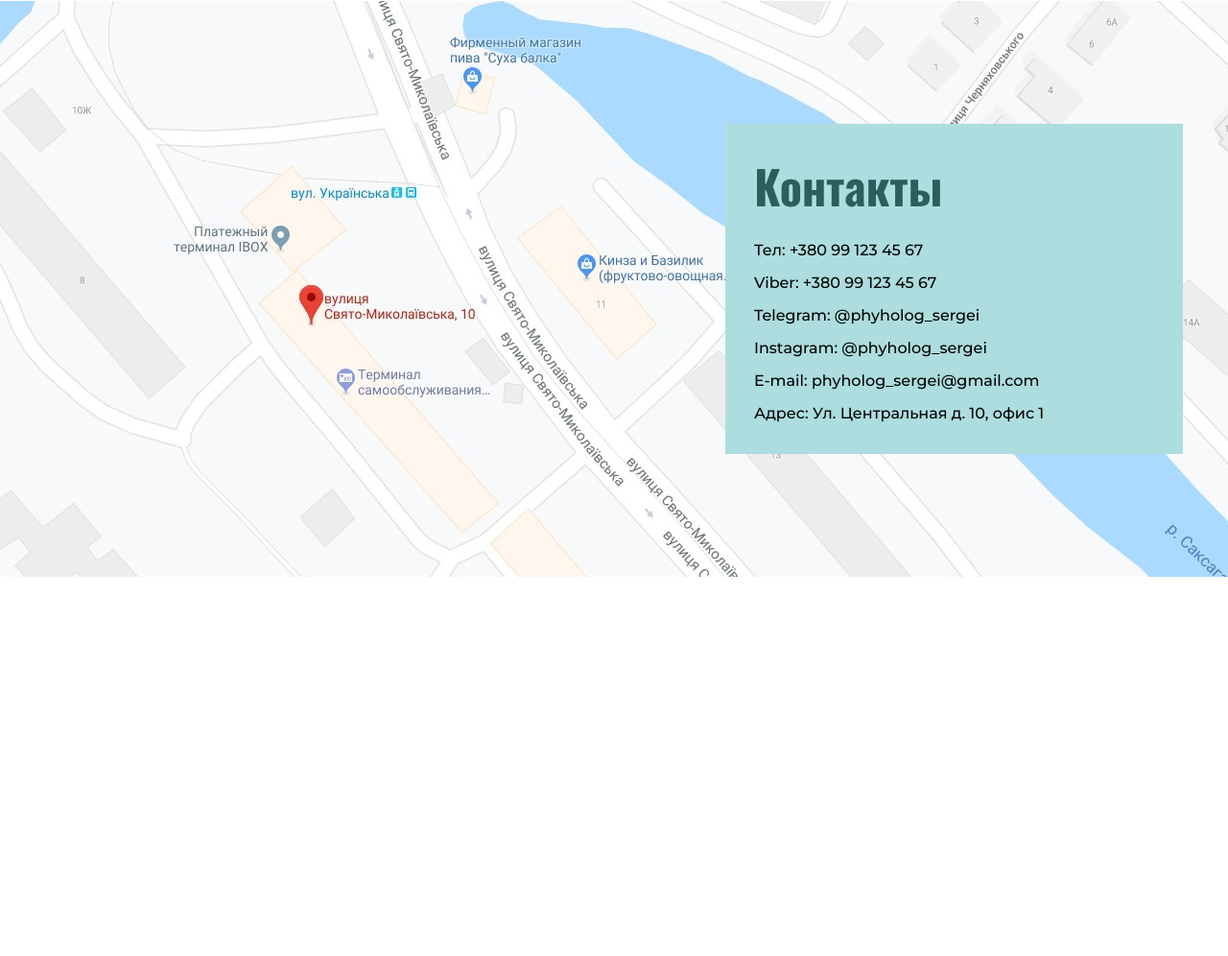
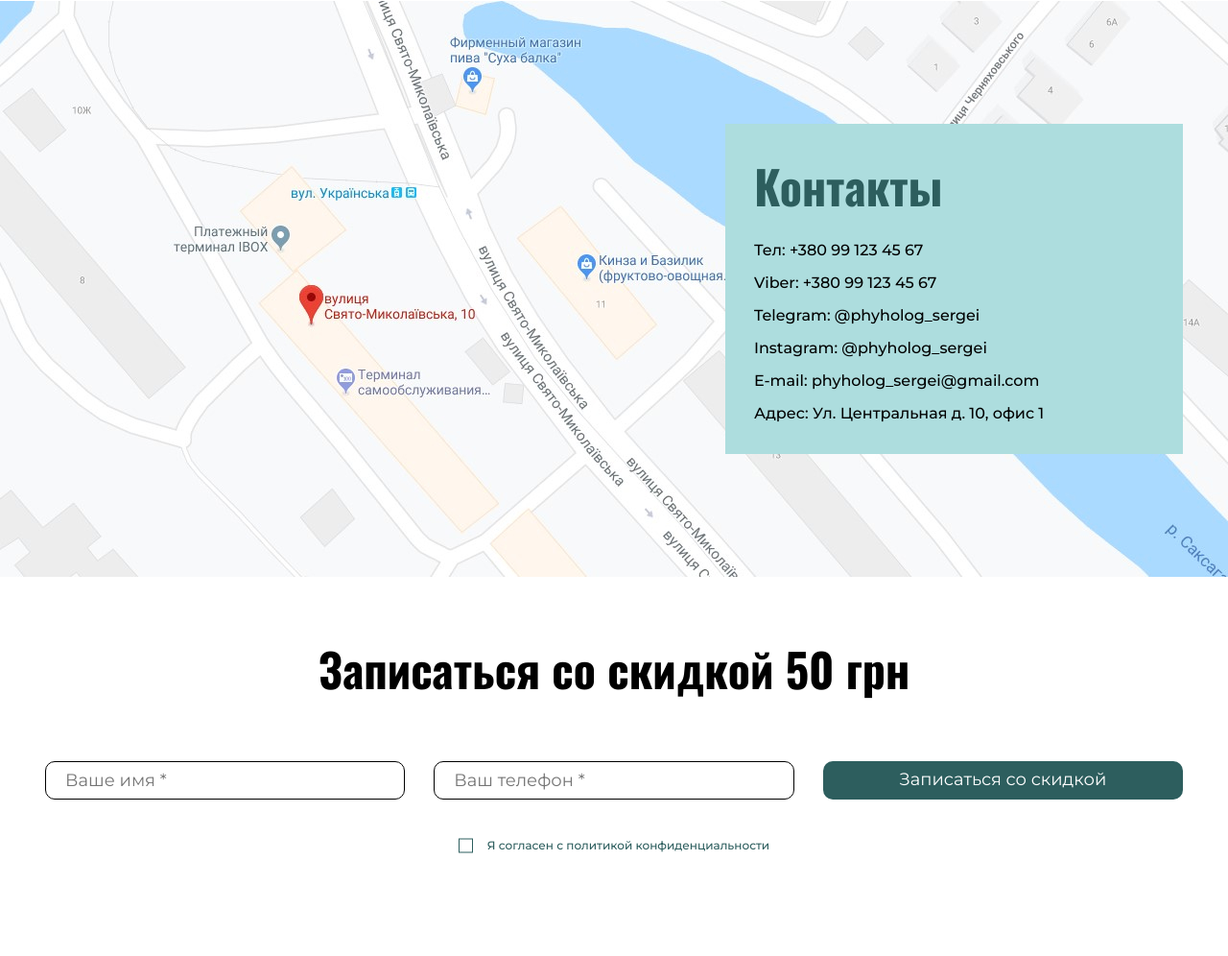
Before and after one commit to denystarasiuk/marin-site, a plain HTML site: page index.html in a window 1280 px wide. Shown: the part 4113-5109 px from the top of the page at 96% size. Before the commit the page ends 4714 px from the top, so only its background shows below. Drawn offline with Linux system fonts and the light colour scheme.

Commit message:
added discount form

```diff
--- a/index.html
+++ b/index.html
@@ -301,11 +301,23 @@
                 </div>
             </div>
         </section>
+
+        <form action="#" method="post" enctype="multipart/form-data" class="discount center">
+            <h2 class="discount__title">
+                Записаться со скидкой 50 грн
+            </h2>
+            <div class="discount__grid">
+                <input type="text" placeholder="Ваше имя *" class="discount__grid-name" required>
+                <input type="tel" placeholder="Ваш телефон *" class="discount__grid-tel" required>
+                <button type="submit" class="btn">Записаться со скидкой</button>
+            </div>
+            <label class="discount__checkbox">
+                <input type="checkbox" name="checkbox" value="test checkbox" class="visually-hidden">
+                <span class="discount__checkbox-label">
+                    Я согласен с политикой конфиденциальности
+                </span>
+            </label>
+        </form>
     </main>
-
-
-
-
-
 </body>
 </html>
--- /dev/null
+++ b/sass/_discount.scss
@@ -0,0 +1,83 @@
+.discount {
+    padding-top: 60px;
+    padding-bottom: 60px;
+
+    &__title {
+        color: #000;
+        font-size: 48px;
+        font-weight: 700x;
+        line-height: 1.5;
+        margin: 0;
+        text-align: center;
+    }
+
+    &__grid {
+        padding-top: 60px;
+        padding-bottom: 33px;
+        display: grid;
+        grid-template-columns: repeat(3, 1fr);
+        grid-column-gap: 30px;
+
+        input {
+            border: 1px solid #000;
+            border-radius: 10px;
+            display: block;
+        }
+    }
+
+    &__grid-name,
+    &__grid-tel {
+        border: none;
+        background: none;
+        padding: 8px 20px;
+        width: 100%;
+        height: 100%;
+        appearance: none;
+        color: #000;
+        font-size: 18px;
+        font-weight: 400;
+        line-height: 1.33;
+    }
+
+    &__checkbox {
+        display: block;
+        text-align: center;
+        padding-bottom: 40px;
+        cursor: pointer;
+        &-label {
+            position: relative;
+            padding-left: 30px;
+            color: #2D5E5E;
+            font-size: 12px;
+            font-weight: 500;
+            line-height: 2.5;
+            &:before,
+            &:after {
+                content: "";
+                display: block;
+                position: absolute;
+                top: 50%;
+                left: 0;
+                transform: translateY(-50%);
+                box-sizing: border-box;
+            }
+            &:before {
+                background: #fff;
+                border: 1px solid #2D5E5E;
+                width: 15px;
+                height: 15px;
+            }
+            &:after {
+                background: #2D5E5E;
+                width: 11px;
+                height: 11px;
+                left: 2px;
+                display: none;
+            }
+        }
+
+        input:checked + &-label:after {
+            display: block;
+        }
+    }
+}
--- a/sass/style.scss
+++ b/sass/style.scss
@@ -13,3 +13,4 @@
 @import "articles";
 @import "question";
 @import "contact";
+@import "discount";
```
Also changed, not shown: css/style.css, 1 other file.
